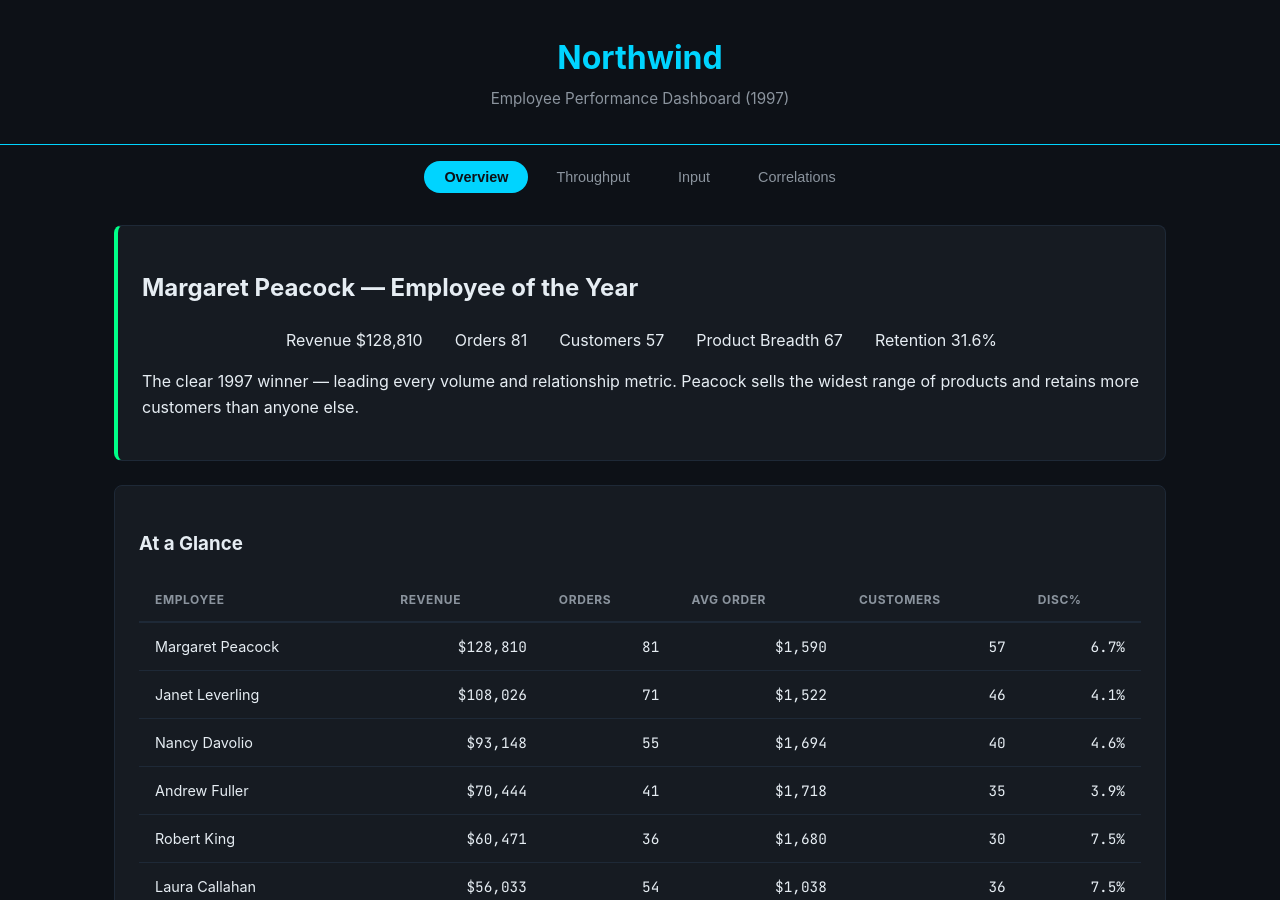
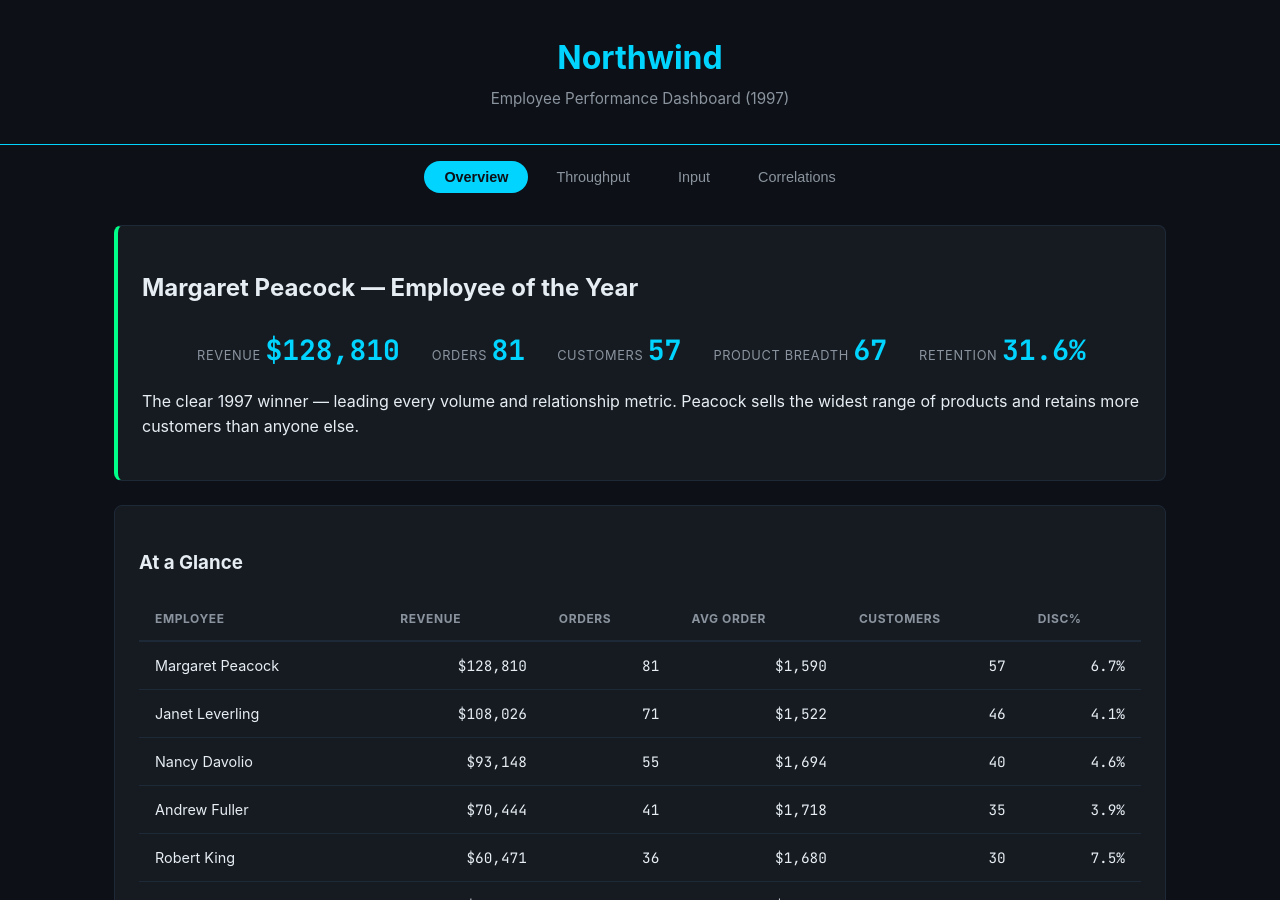
Before and after one commit to mattiasthalen/daana-test, a Jekyll site: the page built from docs/index.html, in a window 1280 px wide and 900 px high. Built offline with Jekyll 4.4.1, drawn with Linux system fonts in a browser that asks for light colours.

Commit message:
fix(dashboard): align CSS class names between HTML and stylesheet
- Fix stat-label/stat-value → stat-box__label/stat-box__value in overview tab
- Fix subtitle → chart-card__subtitle in correlations tab
- Remove unused sql-details class
- Add position:relative to correlation chart container

Co-Authored-By: Claude Opus 4.6 (1M context) <noreply@anthropic.com>

```diff
--- a/docs/_includes/tab-correlations.html
+++ b/docs/_includes/tab-correlations.html
@@ -7,8 +7,8 @@
 
 <div class="chart-card">
   <h2>Input &rarr; Output Correlation</h2>
-  <p class="subtitle">How strongly does each metric correlate with revenue? (Pearson r, n=9 employees)</p>
-  <div style="height: 350px;">
+  <p class="chart-card__subtitle">How strongly does each metric correlate with revenue? (Pearson r, n=9 employees)</p>
+  <div style="position: relative; height: 350px;">
     <canvas id="chart-correlations"></canvas>
   </div>
 </div>
@@ -18,7 +18,7 @@
   <p><strong>What doesn't help:</strong> more territories (spread too thin) and higher discounts (erodes without adding volume).</p>
 </div>
 
-<details class="sql-details">
+<details>
   <summary>SQL Query</summary>
   <pre><code>WITH employee_names AS (
   SELECT employee_key,
--- a/docs/_includes/tab-overview.html
+++ b/docs/_includes/tab-overview.html
@@ -7,24 +7,24 @@
     <h2>{{ eoty.name }} — Employee of the Year</h2>
     <div class="stat-row">
       <div class="stat-box">
-        <span class="stat-label">Revenue</span>
-        <span class="stat-value">${{ eoty.revenue | divided_by: 1000 }},{{ eoty.revenue | modulo: 1000 }}</span>
+        <span class="stat-box__label">Revenue</span>
+        <span class="stat-box__value">${{ eoty.revenue | divided_by: 1000 }},{{ eoty.revenue | modulo: 1000 }}</span>
       </div>
       <div class="stat-box">
-        <span class="stat-label">Orders</span>
-        <span class="stat-value">{{ eoty.orders }}</span>
+        <span class="stat-box__label">Orders</span>
+        <span class="stat-box__value">{{ eoty.orders }}</span>
       </div>
       <div class="stat-box">
-        <span class="stat-label">Customers</span>
-        <span class="stat-value">{{ eoty.customers }}</span>
+        <span class="stat-box__label">Customers</span>
+        <span class="stat-box__value">{{ eoty.customers }}</span>
       </div>
       <div class="stat-box">
-        <span class="stat-label">Product Breadth</span>
-        <span class="stat-value">{{ eoty.product_breadth }}</span>
+        <span class="stat-box__label">Product Breadth</span>
+        <span class="stat-box__value">{{ eoty.product_breadth }}</span>
       </div>
       <div class="stat-box">
-        <span class="stat-label">Retention</span>
-        <span class="stat-value">{{ eoty.retention_pct }}%</span>
+        <span class="stat-box__label">Retention</span>
+        <span class="stat-box__value">{{ eoty.retention_pct }}%</span>
       </div>
     </div>
     <p>The clear 1997 winner — leading every volume and relationship metric. Peacock sells the widest range of products and retains more customers than anyone else.</p>
```
